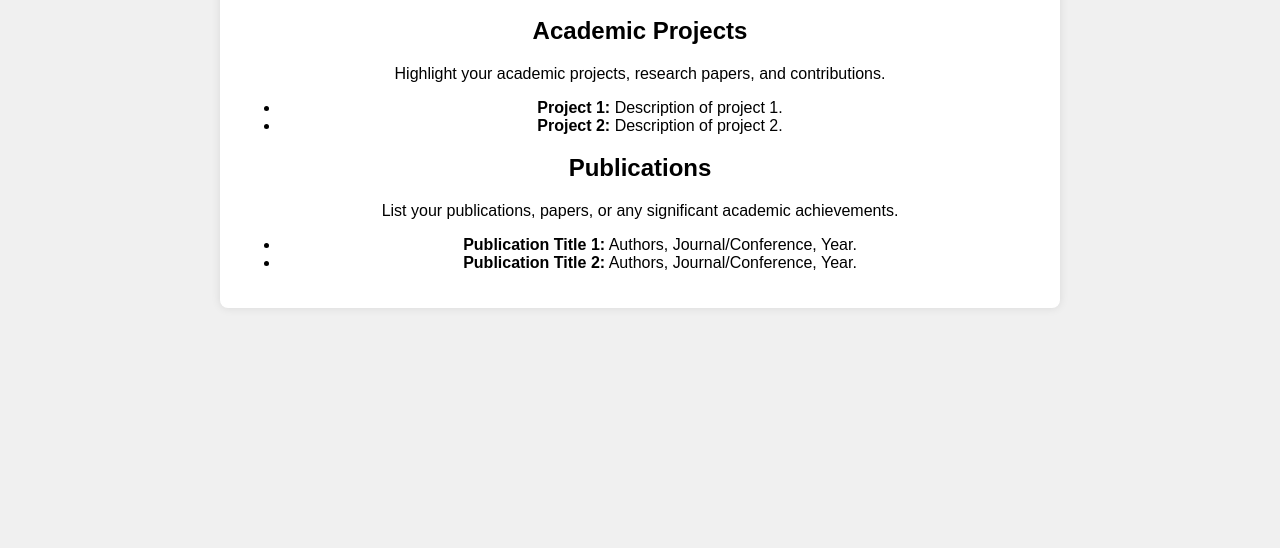
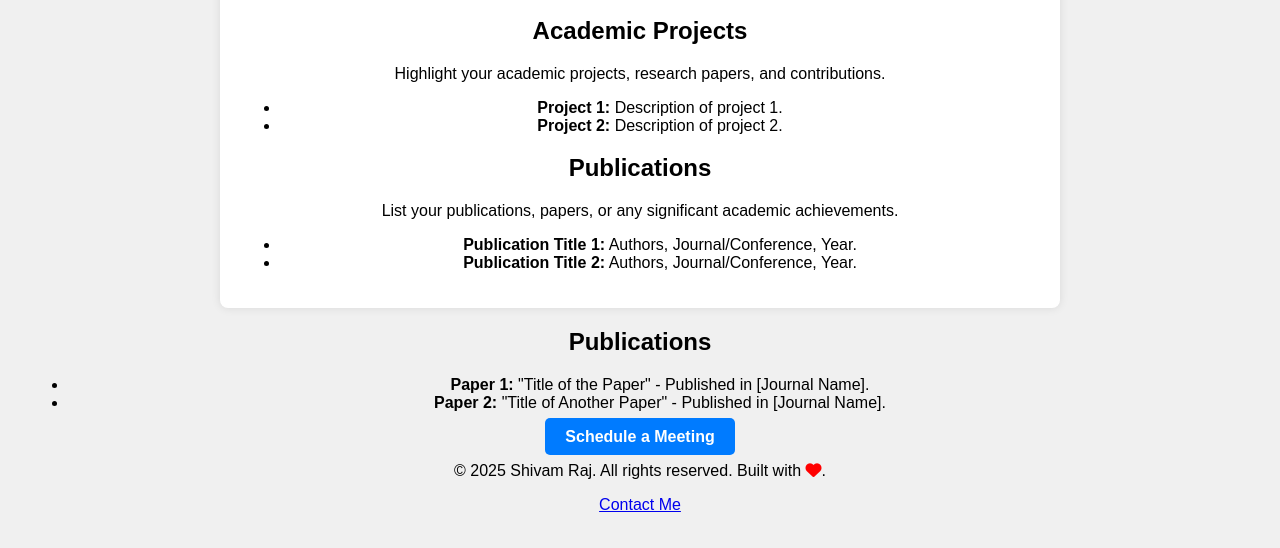
Before and after one commit to raj2022/srajs, a plain HTML site: page index.html in a window 1280 px wide. Shown: the part 378-926 px from the top of the page. Before the commit the page ends 800 px from the top, so only its background shows below. Drawn offline with Linux system fonts and the light colour scheme.

Commit message:
updated inteface index.html

```diff
--- a/index.html
+++ b/index.html
@@ -158,6 +158,22 @@
         </section>
     </main>
 
+    <section>
+        <h2 class="section-heading">Publications</h2>
+        <ul>
+            <li><strong>Paper 1:</strong> "Title of the Paper" - Published in [Journal Name].</li>
+            <li><strong>Paper 2:</strong> "Title of Another Paper" - Published in [Journal Name].</li>
+        </ul>
+    </section>
+
+    <a href="https://calendly.com/rajsh-cua/30min" class="calendly-button" target="_blank">Schedule a Meeting</a>
+    </main>
+
+    <footer>
+        <p>&copy; 2025 Shivam Raj. All rights reserved. Built with <i class="fa fa-heart" style="color:red;"></i>.</p>
+        <p><a href="mailto:shivam@example.com">Contact Me</a></p>
+    </footer>
+
     <!-- Optional: JavaScript to toggle overlay and dark mode -->
     <script>
         document.addEventListener('DOMContentLoaded', function() {
```
